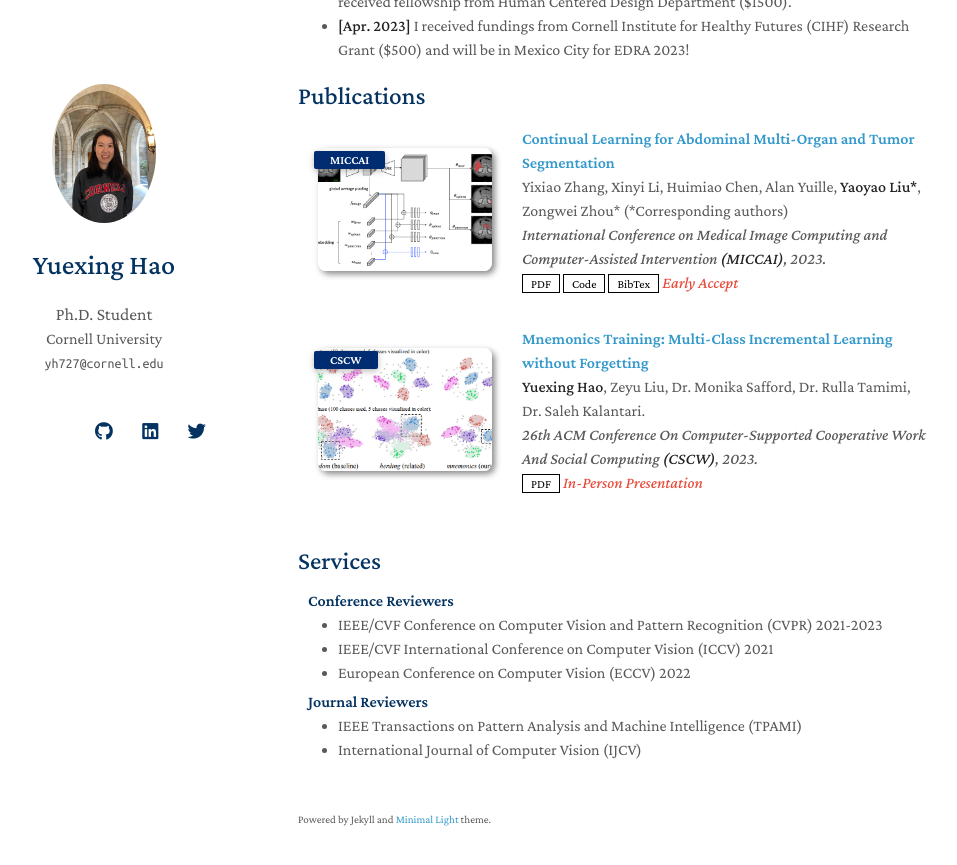
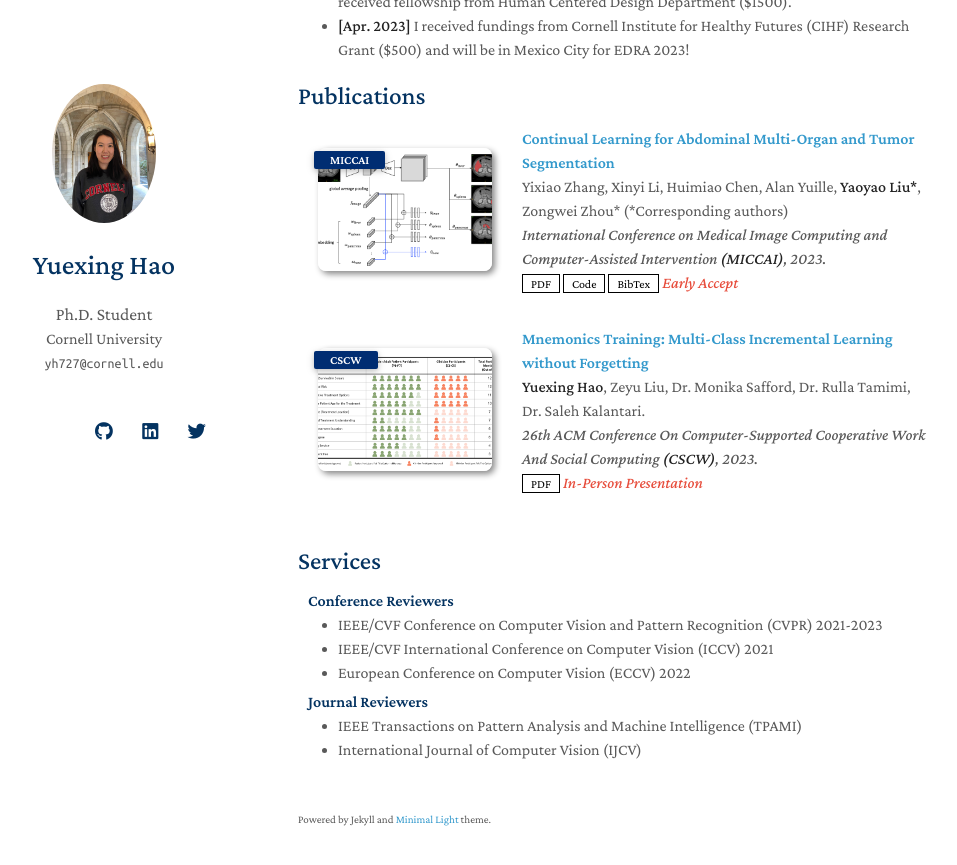
Before and after one commit to YuexingHao/Yuexing-Hao, a Jekyll site: the page built from index.md, in a window 1280 px wide and 900 px high, scrolled down 532 px. Shown: the top 865 px of the window, without its empty margins (172-1129 px from the left). Built offline with Jekyll 4.4.1, drawn with Linux system fonts in a browser that asks for light colours; nearby versions of some CDN libraries; a style sheet for code colours, icons or effects is not loaded; our own code applies the rules of GitHub Pages for plain Markdown files.

Commit message:
Update publications.yml

```diff
--- a/_data/publications.yml
+++ b/_data/publications.yml
@@ -16,4 +16,4 @@ main:
     conference: 26th ACM Conference On Computer-Supported Cooperative Work And Social Computing <strong>(CSCW)</strong>, 2023.
     pdf: https://arxiv.org/pdf/2002.10211.pdf
     notes: In-Person Presentation
-    image: ./assets/img/teaser_example.png
+    image: ./assets/img/table final.png
```
